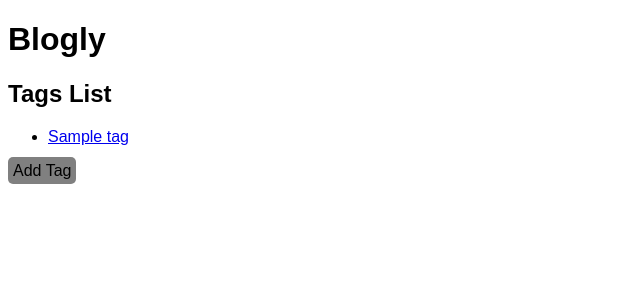
After one commit to zklueh7/blogly, a Flask app: page /tags in a window 1280 px wide. The commit adds this page. Shown: the top 300 px of the page, without its empty margins (0-640 px from the left). Run offline with Flask 3, Linux system fonts and the light colour scheme; tables that the repository leaves empty hold one stand-in row (values such as "Sample post").

Commit message:
blogly part 3

```diff
--- a/app.py
+++ b/app.py
@@ -1,7 +1,8 @@
 """Blogly application."""
 
 from flask import Flask, request, render_template,  redirect, flash, session
-from models import db, connect_db, User, Post
+from models import db, connect_db, User, Post, Tag
+# from flask_debugtoolbar import DebugToolbarExtension
 
 app = Flask(__name__)
 app.app_context().push()
@@ -9,6 +10,9 @@ app.app_context().push()
 app.config['SQLALCHEMY_DATABASE_URI'] = 'postgresql:///blogly'
 app.config['SQLALCHEMY_TRACK_MODIFICATIONS'] = False
 app.config['SQLALCHEMY_ECHO'] = True
+# app.config['SECRET_KEY'] = "chickenzarecool21837"
+# app.config['DEBUG_TB_INTERCEPT_REDIRECTS'] = False
+# debug = DebugToolbarExtension(app)
 
 connect_db(app)
 db.create_all()
@@ -36,11 +40,9 @@ def new_user_form_submit():
     last_name = request.form["last-name"]
     image_url = request.form["image-url"]
     image_url = image_url if image_url else None
-
     new_user = User(first_name=first_name, last_name=last_name, image_url=image_url)
     db.session.add(new_user)
     db.session.commit()
-
     return redirect('/users')
 
 @app.route('/users/<user_id>')
@@ -59,15 +61,12 @@ def user_edit_form(user_id):
 def user_edit_form_submit(user_id):
     """Update user info using inputs from form"""
     user = User.query.get(user_id)
-
     user.first_name = request.form["first-name"]
     user.last_name = request.form["last-name"]
     image_url = request.form["image-url"]
     user.image_url = image_url if image_url else None
-
     db.session.add(user)
     db.session.commit()
-
     return redirect('/users')
 
 @app.route('/users/<user_id>/delete', methods=["POST"])
@@ -76,14 +75,14 @@ def delete_user(user_id):
     user = User.query.get(user_id)
     db.session.delete(user)
     db.session.commit()
-
     return redirect('/users')
 
 @app.route('/users/<user_id>/posts/new')
 def new_post_form(user_id):
     """Show the form to add a new post for a given user"""
     user = User.query.get(user_id)
-    return render_template('new_post_form.html', user=user)
+    tags = Tag.query.all()
+    return render_template('new_post_form.html', user=user, tags=tags)
 
 @app.route('/users/<user_id>/posts/new', methods=["POST"])
 def new_post_form_submit(user_id):
@@ -91,11 +90,11 @@ def new_post_form_submit(user_id):
     user = User.query.get(user_id)
     title = request.form["title"]
     content = request.form["content"]
-    new_post = Post(title=title, content=content, user_id=user_id)
-
+    tag_ids = [int(num) for num in request.form.getlist("tags")]
+    tags = Tag.query.filter(Tag.id.in_(tag_ids)).all()
+    new_post = Post(title=title, content=content, user_id=user_id, tags=tags)
     db.session.add(new_post)
     db.session.commit()
-
     return render_template('user_detail.html', user=user)
 
 @app.route('/posts/<post_id>')
@@ -108,7 +107,8 @@ def show_post(post_id):
 def post_edit_form(post_id):
     """Show form to edit post"""
     post = Post.query.get(post_id)
-    return render_template('post_edit_form.html', post=post)
+    tags = Tag.query.all()
+    return render_template('post_edit_form.html', post=post, tags=tags)
 
 @app.route('/posts/<post_id>/edit', methods=["POST"])
 def post_edit_form_submit(post_id):
@@ -116,6 +116,8 @@ def post_edit_form_submit(post_id):
     post = Post.query.get(post_id)
     post.title = request.form["title"]
     post.content = request.form["content"]
+    tag_ids = [int(num) for num in request.form.getlist("tags")]
+    post.tags = Tag.query.filter(Tag.id.in_(tag_ids)).all()
     db.session.add(post)
     db.session.commit()
     return render_template('post_detail.html', post=post)
@@ -126,5 +128,53 @@ def delete_post(post_id):
     post = Post.query.get(post_id)
     db.session.delete(post)
     db.session.commit()
+    return redirect('/')
 
-    return redirect('/')
+@app.route('/tags')
+def tags_list():
+    """Show all tags"""
+    tags = Tag.query.all()
+    return render_template('tags_list.html', tags=tags)
+
+@app.route('/tags/new')
+def new_tag_form():
+    """Show form to add a new tag"""
+    return render_template('new_tag_form.html')
+
+@app.route('/tags/new', methods=["POST"])
+def new_tag_form_submit():
+    """Submit new tag info to db"""
+    name = request.form["name"]
+    new_tag = Tag(name=name)
+    db.session.add(new_tag)
+    db.session.commit()
+    return redirect('/tags')
+
+@app.route('/tags/<tag_id>/edit')
+def tag_edit_form(tag_id):
+    """Show form to edit tag"""
+    tag = Tag.query.get(tag_id)
+    return render_template('tag_edit_form.html', tag=tag)
+
+@app.route('/tags/<tag_id>/edit', methods=["POST"])
+def tag_edit_form_submit(tag_id):
+    """Submit tag edit form"""
+    tag = Tag.query.get(tag_id)
+    tag.name = request.form["name"]
+    db.session.add(tag)
+    db.session.commit()
+    return redirect('/tags')
+
+@app.route('/tags/<tag_id>/delete')
+def delete_tag(tag_id):
+    """Delete a tag"""
+    tag = Tag.query.get(tag_id)
+    db.session.delete(tag)
+    db.session.commit()
+    return redirect('/tags')
+
+@app.route('/tags/<tag_id>')
+def tag_detail(tag_id):
+    """Show all posts for a given tag"""
+    tag = Tag.query.get(tag_id)
+    return render_template('tag_detail.html', tag=tag)
--- a/templates/new_post_form.html
+++ b/templates/new_post_form.html
@@ -11,6 +11,9 @@
     <form action="/users/{{user.id}}/posts/new" method="POST">
         <p>Title <input name="title"></p>
         <p>Content <input name="content"></p>
+        {% for tag in tags %}
+        {{tag.name}} <input type="checkbox" name="tags" value="{{tag.id}}">
+        {% endfor %}
         <a href="/users/{{user.id}}" class="button-link">Cancel</a>
         <button>Add</button>
     </form>
--- a/templates/post_detail.html
+++ b/templates/post_detail.html
@@ -11,6 +11,11 @@
     <h2>{{post.title}}</h2>
     <p>{{post.content}}</p>
     <i>By {{post.user.first_name}} {{post.user.last_name}}</i> <br> <br>
+    <b>Tags: </b>
+    {% for tag in post.tags %}
+    <a href="/tags/{{tag.id}}" class="button-link">{{tag.name}}</a>
+    {% endfor %}
+    <br><br>
     <a href="/" class="button-link">Cancel</a>
     <a href="/posts/{{post.id}}/edit" class="button-link">Edit</a>
     <a href="/posts/{{post.id}}/delete" class="button-link">Delete</a>
--- a/templates/post_edit_form.html
+++ b/templates/post_edit_form.html
@@ -12,6 +12,10 @@
     <form action="/posts/{{post.id}}/edit" method="POST">
         <p>Title <input name="title" value="{{post.title}}"></p>
         <p>Content <input name="content" value="{{post.content}}"></p>
+        {% for tag in tags %}
+        {{tag.name}} <input type="checkbox" name="tags" value="{{tag.id}}">
+        {% endfor %}
+        <br>
         <a href="/posts/{{post.id}}" class="button-link">Cancel</a>
         <button>Edit</button>
     </form>
--- /dev/null
+++ b/templates/tags_list.html
@@ -0,0 +1,19 @@
+<!DOCTYPE html>
+<html lang="en">
+<head>
+    <meta charset="UTF-8">
+    <meta name="viewport" content="width=device-width, initial-scale=1.0">
+    <title>Tags List</title>
+    <link rel="stylesheet" href="/static/styles.css">
+</head>
+<body>
+    <h1>Blogly</h1>
+    <h2>Tags List</h2>
+    {% for tag in tags %}
+    <ul>
+        <li><a href="/tags/{{tag.id}}">{{tag.name}}</a></li>
+    </ul>
+    {% endfor %}
+    <a href="/tags/new" class="button-link">Add Tag</a>
+</body>
+</html>
```
Also changed, not shown: models.py (+25 -0 lines), templates/new_tag_form.html (added, +18 -0 lines), templates/tag_detail.html (added, +20 -0 lines), templates/tag_edit_form.html (added, +18 -0 lines), test_app.py (+19 -0 lines).
